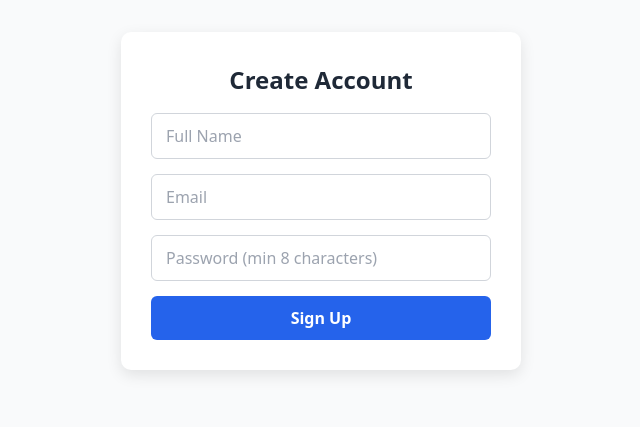
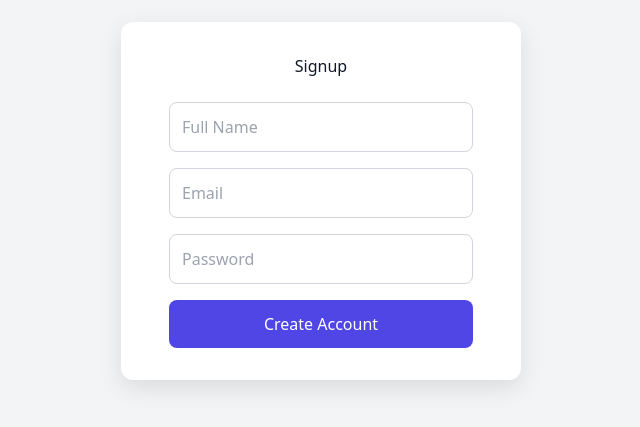
Before and after one commit to code-with-muskanfatima/kanban-board-app, a React (Vite) app: page /signup in a window 1280 px wide. Shown: the part 199-626 px from the top of the page, without its empty margins (319-959 px from the left). Built offline with nearby package versions, Linux system fonts and the light colour scheme.

Commit message:
first commit

```diff
--- a/src/App.jsx
+++ b/src/App.jsx
@@ -1,6 +1,5 @@
 import React from "react";
 import { BrowserRouter as Router, Routes, Route, Navigate } from "react-router-dom";
-
 
 // ✅ Import your components
 import Login from "./pages/Login";
@@ -24,7 +23,6 @@ function App() {
           }
         />
       </Routes>
-
     </Router>
   );
 }
--- a/src/pages/Login.jsx
+++ b/src/pages/Login.jsx
@@ -66,6 +66,9 @@ export default function Login() {
         <button type="submit" className="login-button">
           {loading ? "Logging in..." : "Login"}
         </button>
+        <p style={{ textAlign: "center", marginTop: "10px" }}>
+  Don't have an account? <a href="/signup">Sign up</a>
+</p>
       </form>
     </div>
   );
--- a/src/pages/Signup.css
+++ b/src/pages/Signup.css
@@ -1,55 +1,53 @@
 .signup-container {
-  min-height: 100vh;
   display: flex;
+  justify-content: center;
   align-items: center;
-  justify-content: center;
-  background-color: #f9fafb;
-  padding: 20px;
+  height: 100vh;
+  background-color: #f3f4f6;
 }
 
-.signup-form {
+form {
   background-color: #fff;
-  padding: 30px;
-  border-radius: 10px;
+  padding: 2rem 3rem;
+  border-radius: 12px;
+  box-shadow: 0 8px 24px rgba(0, 0, 0, 0.1);
   width: 100%;
   max-width: 400px;
-  box-shadow: 0 5px 15px rgba(0, 0, 0, 0.1);
-  display: flex;
-  flex-direction: column;
-  gap: 15px;
 }
 
-.signup-title {
+form h2 {
+  margin-bottom: 1.5rem;
   text-align: center;
-  font-size: 1.5rem;
-  color: #1f2937;
-  font-weight: bold;
+  color: #111827;
 }
 
-.signup-input {
+form input {
   width: 100%;
-  padding: 10px 14px;
+  padding: 0.75rem;
+  margin-bottom: 1rem;
   border: 1px solid #d1d5db;
-  border-radius: 6px;
+  border-radius: 8px;
   font-size: 1rem;
+  outline: none;
+  transition: border-color 0.2s ease;
 }
 
-.signup-button {
-  background-color: #2563eb;
-  color: #ffffff;
-  padding: 10px;
-  font-weight: bold;
-  border: none;
-  border-radius: 6px;
-  cursor: pointer;
-  transition: background-color 0.3s;
+form input:focus {
+  border-color: #6366f1;
 }
 
-.signup-button:hover {
-  background-color: #1e40af;
+form button {
+  width: 100%;
+  padding: 0.75rem;
+  background-color: #4f46e5;
+  color: #fff;
+  font-size: 1rem;
+  border: none;
+  border-radius: 8px;
+  cursor: pointer;
+  transition: background-color 0.2s ease;
 }
 
-.signup-button:disabled {
-  background-color: #93c5fd;
-  cursor: not-allowed;
+form button:hover {
+  background-color: #4338ca;
 }
--- a/src/pages/Signup.jsx
+++ b/src/pages/Signup.jsx
@@ -1,70 +1,82 @@
 import React, { useState } from "react";
-import { account } from "../appwriteConfig";
-import { ID } from "appwrite";
+import { Account } from "appwrite";
+import { client } from "../appwriteConfig";
 import { useNavigate } from "react-router-dom";
-import "./Signup.css"; // 👈 Import the custom CSS
+import './Signup.css';
 
-export default function Signup() {
+
+
+const Signup = () => {
+  const account = new Account(client);
   const navigate = useNavigate();
-  const [name, setName] = useState("");
-  const [email, setEmail] = useState("");
-  const [password, setPassword] = useState("");
-  const [loading, setLoading] = useState(false);
 
-  const handleSignup = async (e) => {
+  const [user, setUser] = useState({
+    email: "",
+    password: "",
+    name: ""
+  });
+
+  const handleChange = (e) => {
+    setUser({
+      ...user,
+      [e.target.name]: e.target.value
+    });
+  };
+
+  const handleSubmit = async (e) => {
     e.preventDefault();
-    setLoading(true);
 
     try {
-      const userId = ID.unique();
-      const createdUser = await account.create(userId, email, password, name);
-      console.log("✅ User created:", createdUser);
-      navigate("/");
-    } catch (err) {
-      console.error("❌ Signup error:", err);
-      alert("Signup failed: " + err.message);
-    } finally {
-      setLoading(false);
+      // ✅ Step 1: Create account
+      await account.create(
+        "unique()", // auto-generate user ID
+        user.email,
+        user.password,
+        user.name
+      );
+
+      // ✅ Step 2: Create session (auto-login after signup)
+      await account.createEmailPasswordSession(user.email, user.password);
+
+      // ✅ Redirect to home
+      navigate("/kanban-board-app");
+    } catch (error) {
+      console.error("Signup Error:", error.message);
     }
   };
 
   return (
     <div className="signup-container">
-      <form onSubmit={handleSignup} className="signup-form">
-        <h2 className="signup-title">Create Account</h2>
-
+      <form onSubmit={handleSubmit}>
+        <h2>Signup</h2>
         <input
           type="text"
+          name="name"
           placeholder="Full Name"
-          value={name}
-          onChange={(e) => setName(e.target.value)}
-          className="signup-input"
+          value={user.name}
+          onChange={handleChange}
           required
         />
-
         <input
           type="email"
+          name="email"
           placeholder="Email"
-          value={email}
-          onChange={(e) => setEmail(e.target.value)}
-          className="signup-input"
+          value={user.email}
+          onChange={handleChange}
           required
         />
-
         <input
           type="password"
-          placeholder="Password (min 8 characters)"
-          value={password}
-          onChange={(e) => setPassword(e.target.value)}
-          className="signup-input"
+          name="password"
+          placeholder="Password"
+          value={user.password}
+          onChange={handleChange}
           required
-          autoComplete="current-password"
         />
-
-        <button type="submit" className="signup-button" disabled={loading}>
-          {loading ? "Signing up..." : "Sign Up"}
-        </button>
+        <button type="submit">Create Account</button>
       </form>
     </div>
   );
-}
+};
+
+export default Signup;
```
Lines whose indentation alone changed are shown as unchanged.
